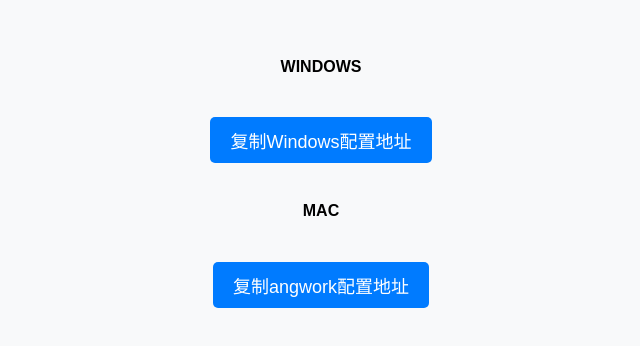
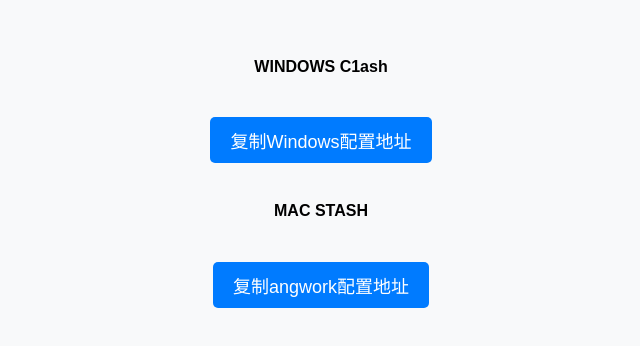
Before and after one commit to 42atom/nodes, a plain HTML site: page index.html in a window 1280 px wide. Shown: the part 228-574 px from the top of the page, without its empty margins (319-959 px from the left). Drawn offline with Linux system fonts and the light colour scheme.

Commit message:
Update index.html

```diff
--- a/index.html
+++ b/index.html
@@ -37,14 +37,14 @@
 </head>
 <body>
      <div class="container">
-        <h4>WINDOWS</h4>
+        <h4>WINDOWS C1ash</h4>
         <button class="copy-btn" onclick="copyToClipboard('angwin.yaml')">复制Windows配置地址</button>
 
        <br>
        <div>
        <br>
 
-        <h4>MAC</h4>
+        <h4>MAC STASH</h4>
         <button class="copy-btn" onclick="copyToClipboard('angwork.yaml')">复制angwork配置地址</button>
     </div>
 
```
